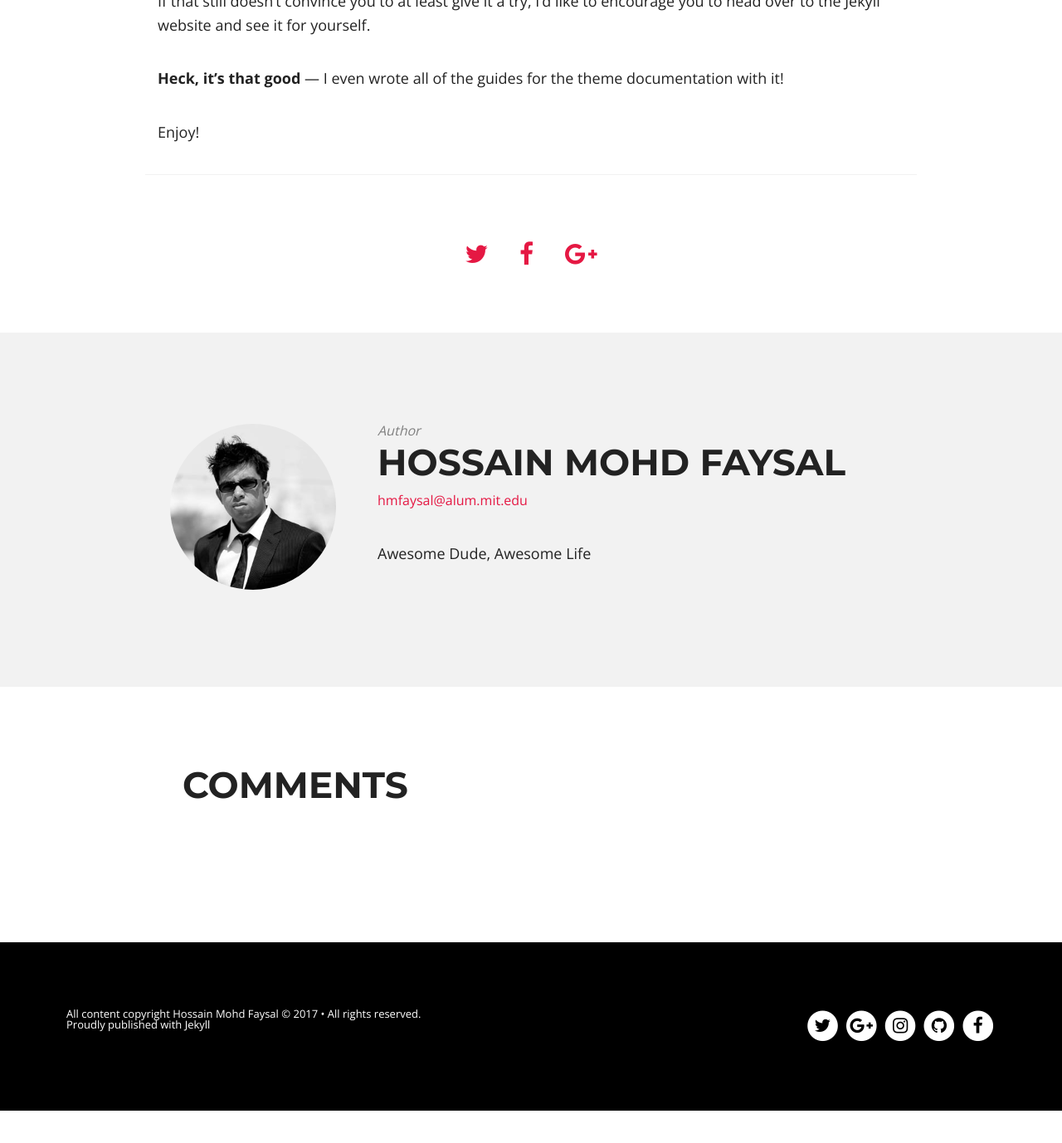
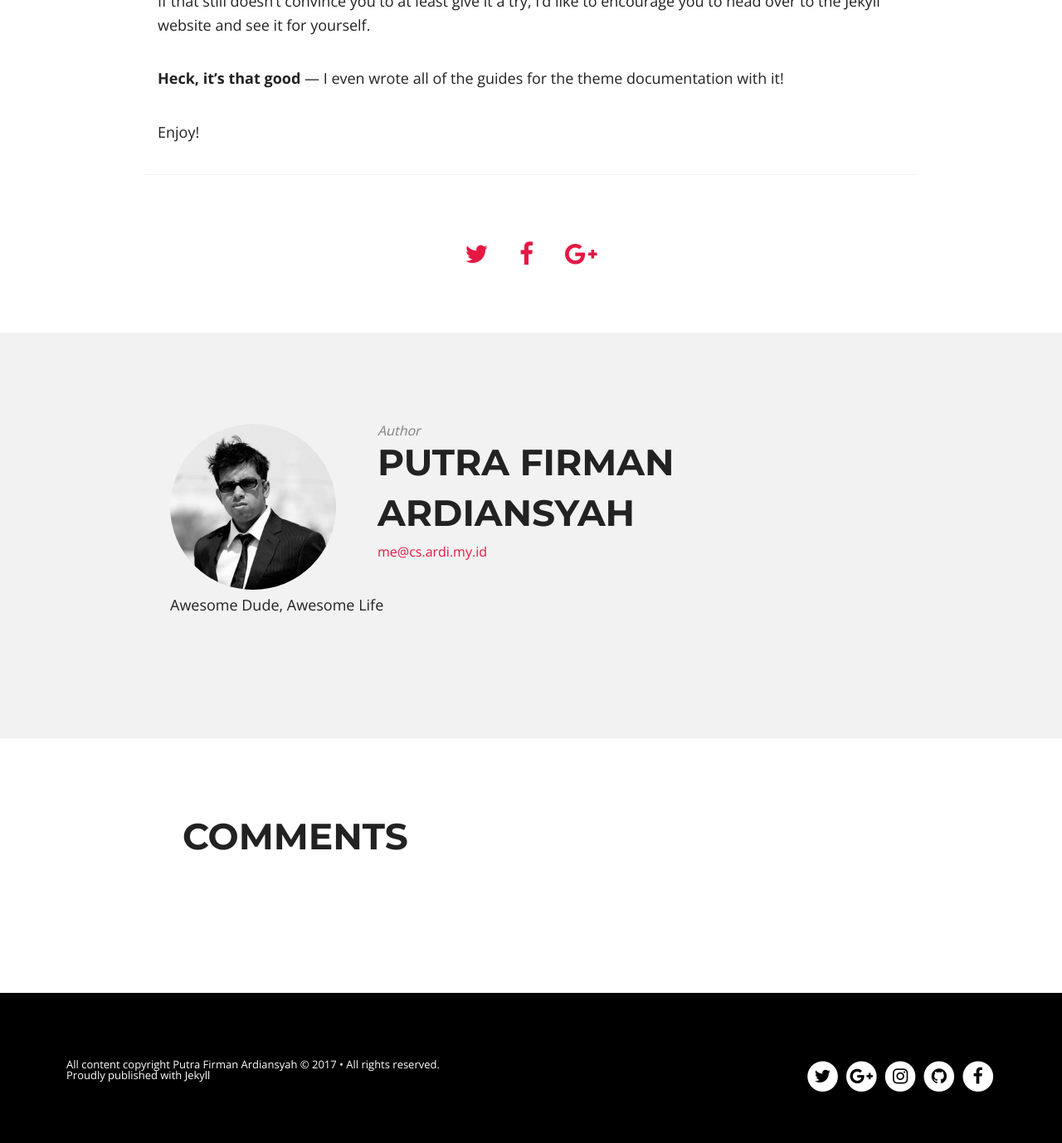
Before and after one commit to putrafirman/MemoBlog, a Jekyll site: the page built from _posts/2014-07-23-why-jekyll.md, in a window 1280 px wide and 1400 px high, scrolled down 1349 px. Shown: the top 1378 px of the window at 83% size. Built offline with Jekyll 4.4.1, drawn with Linux system fonts in a browser that asks for light colours; nearby versions of some CDN libraries; comment, search, counter and statistics services are not loaded; before the commit the page ends 2688 px from its top, so only the background shows below that; some of the changed text lies outside the part shown.

Commit message:
change config

```diff
--- a/_config.yml
+++ b/_config.yml
@@ -1,7 +1,7 @@
-title:            MemoBlog
-description:      "Blogging is fun"
+title:            Memo Blog
+description:      "Commit is fun"
 logo:             logo.png
-disqus_shortname: hmfaysal
+disqus_shortname: putrafirman
 share:            true
 dropcap:			true
 # Change url to your domain. Leave localhost server or blank when working locally.
@@ -11,21 +11,21 @@ url:        	  /MemoBlog
 
 # Owner/author information
 owner:
-  name:           Hossain Mohd Faysal
+  name:           Putra Firman Ardiansyah
   avatar:         hmfaysal.jpg
-  email:          hmfaysal@alum.mit.edu
+  email:          me@cs.ardi.my.id
   # Use the coder's toolbox at http://coderstoolbox.net/string/#!encoding=xml&action=encode&charset=us_ascii to encode your description into XML string
   description:    Awesome Dude, Awesome Life
   # Social networking links used in footer. Update and remove as you like.
-  twitter:        hmfaysal
-  facebook:       hmfaysal
-  github:         hmfaysal
-  instagram:      hmfaysal
+  twitter:        koko_ardi
+  facebook:       ....
+  github:         putrafirman
+  instagram:      koko_ardi
   # For Google Authorship https://plus.google.com/authorship
-  google_plus:    https://plus.google.com/u/0/102602916593522619858
+  google_plus:    https://plus.google.com/
 
 # Analytics and webmaster tools stuff goes here
-google_analytics:   UA-39365944-7
+google_analytics:   UA-0-0
 google_verify:
 # https://ssl.bing.com/webmaster/configure/verify/ownership Option 2 content= goes here
 bing_verify:
@@ -45,7 +45,7 @@ links:
     url: /about
 
 # http://en.wikipedia.org/wiki/List_of_tz_database_time_zones
-timezone:    Asia/Dhaka
+timezone:    Asia/Jakarta
 future:      true
 highlighter: pygments
 markdown:    kramdown
```
